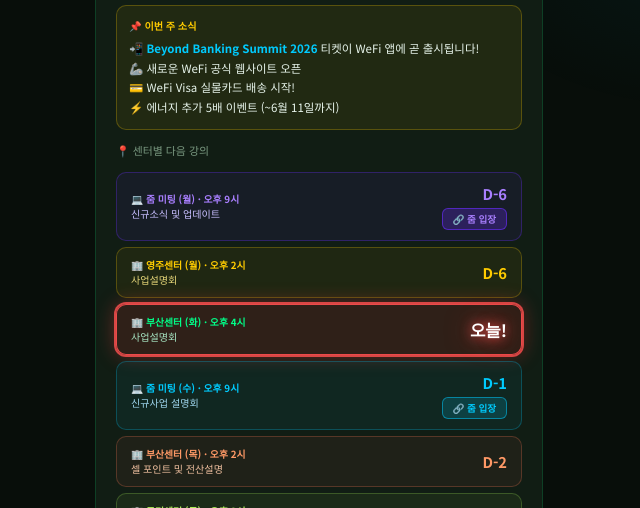
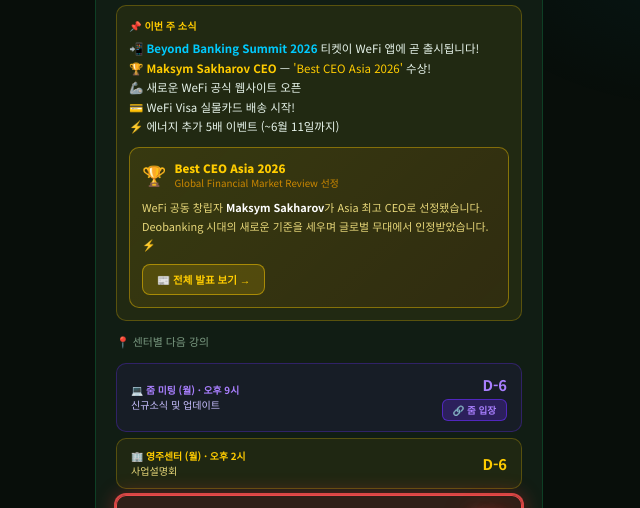
Before and after one commit to shimjong33-ctrl/Wefi, a plain HTML site: page index.html in a window 1280 px wide. Shown: the part 688-1196 px from the top of the page, without its empty margins (321-961 px from the left). Drawn offline with nearby package versions, Linux system fonts and the light colour scheme; no server answers.

Commit message:
Add files via upload

```diff
--- a/index.html
+++ b/index.html
@@ -677,9 +677,29 @@
           <div style="font-size:0.72em;color:#ffcc00;font-weight:700;margin-bottom:6px;">📌 이번 주 소식</div>
           <div style="font-size:0.82em;color:#e8f5ec;line-height:1.7;">
             📲 <strong style="color:#00ccff;">Beyond Banking Summit 2026</strong> 티켓이 WeFi 앱에 곧 출시됩니다!<br>
+            🏆 <strong style="color:#ffcc00;">Maksym Sakharov CEO</strong> — <span style="color:#ffcc00;">'Best CEO Asia 2026'</span> 수상!<br>
             🦾 새로운 WeFi 공식 웹사이트 오픈<br>
             💳 WeFi Visa 실물카드 배송 시작!<br>
             ⚡ 에너지 추가 5배 이벤트 (~6월 11일까지)
+          </div>
+
+          <!-- Best CEO 수상 상세 카드 -->
+          <div style="margin-top:10px;background:linear-gradient(135deg,rgba(255,204,0,0.1),rgba(255,100,0,0.07));border:1px solid rgba(255,204,0,0.4);border-radius:10px;padding:12px;">
+            <div style="display:flex;align-items:center;gap:8px;margin-bottom:8px;">
+              <div style="font-size:1.4em;">🏆</div>
+              <div>
+                <div style="font-size:0.82em;font-weight:900;color:#ffcc00;">Best CEO Asia 2026</div>
+                <div style="font-size:0.7em;color:#cc8800;">Global Financial Market Review 선정</div>
+              </div>
+            </div>
+            <div style="font-size:0.78em;color:#e8d87a;line-height:1.7;margin-bottom:10px;">
+              WeFi 공동 창립자 <strong style="color:#fff;">Maksym Sakharov</strong>가 Asia 최고 CEO로 선정됐습니다. Deobanking 시대의 새로운 기준을 세우며 글로벌 무대에서 인정받았습니다. ⚡️
+            </div>
+            <a href="https://www.gfmreview.com/press-release/gfm-review-announces-the-winner-of-its-prestigious-industry-award-for-2nd-week-of-april-2026"
+              target="_blank"
+              style="display:inline-block;padding:7px 14px;background:rgba(255,204,0,0.15);border:1px solid rgba(255,204,0,0.5);border-radius:8px;color:#ffcc00;font-size:0.75em;font-weight:700;text-decoration:none;">
+              📰 전체 발표 보기 →
+            </a>
           </div>
         </div>
 
```
